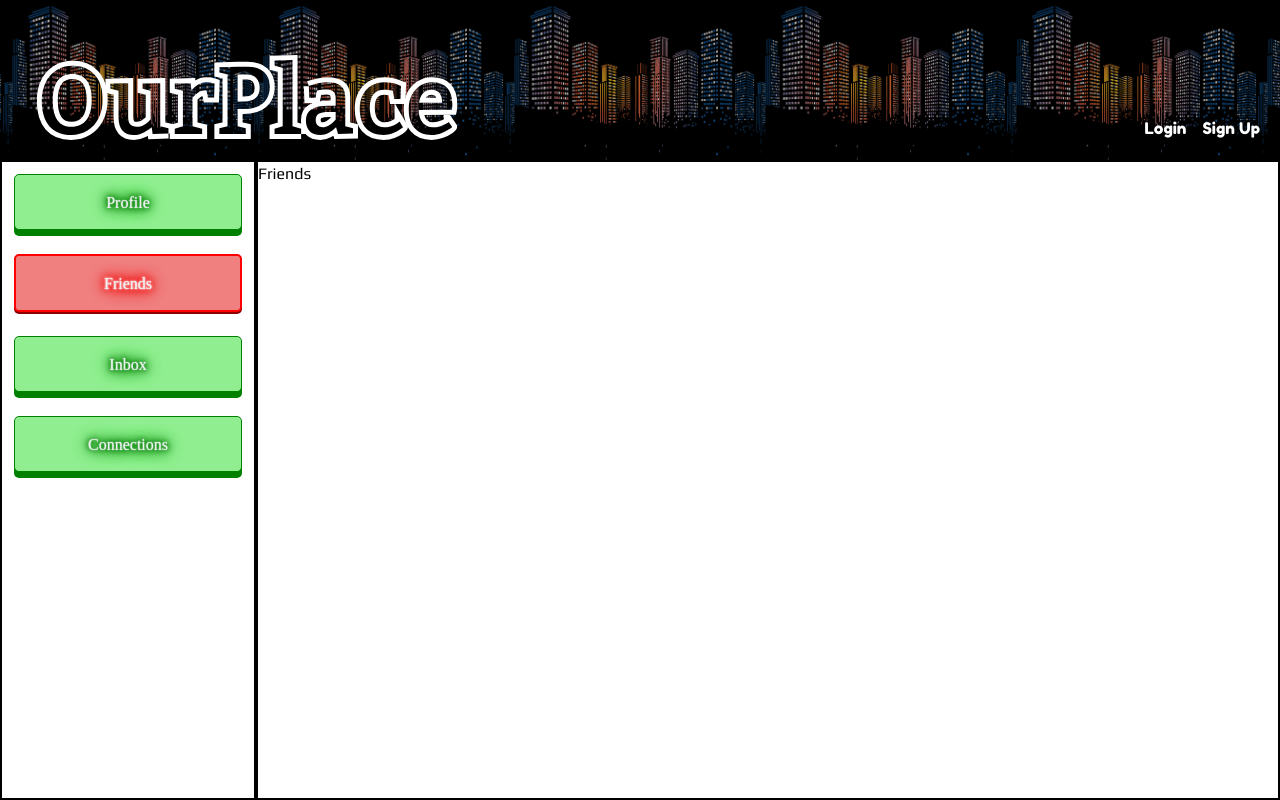
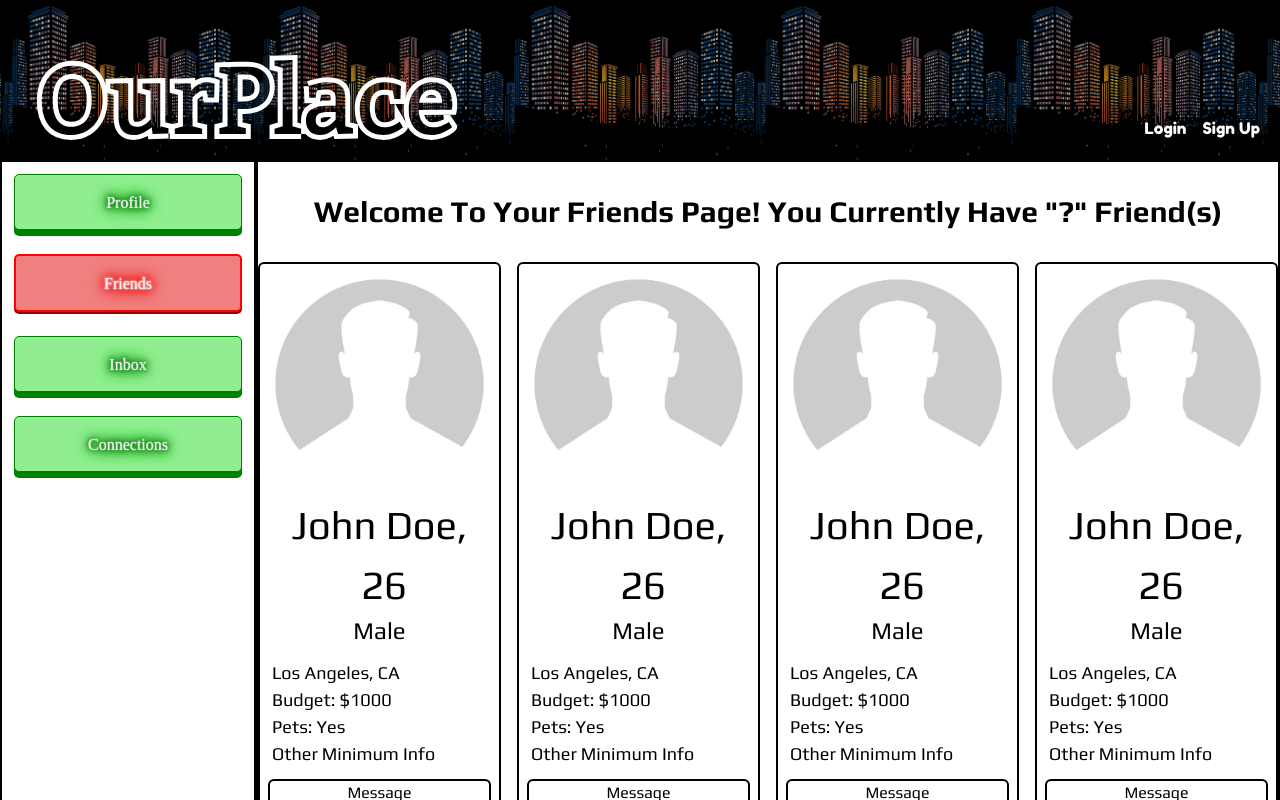
Before and after one commit to awchen85/project-3, a React (Create React App) app in the folder client/: page /dashboard/1 in a window 1280 px wide. Both pictures are taken after a click on the button "Friends". Shown: the top 800 px of the page. Built offline with nearby package versions, Linux system fonts and the light colour scheme; a web font is replaced by a local one.

Commit message:
Styled the DashboardFriends component by adding in some hardcoded profile cards and changing the button on it from saying 'Connect' to 'Message'

```diff
--- a/client/src/components/DashboardFriends/index.js
+++ b/client/src/components/DashboardFriends/index.js
@@ -1,7 +1,129 @@
+/* eslint-disable */
 import React from 'react';
+import placeholder from '../../assets/images/placeholder-icon.jpg';
 
 function DashboardFriends() {
-  return <div>Friends</div>;
+  return (
+    <div>
+      <h1 className="text-center font-bold text-3xl m-8">
+        Welcome To Your Friends Page! You Currently Have "?" Friend(s)
+      </h1>
+      <div className="profile-section grid grid-cols-1 gap-4 md:grid-cols-2 lg:grid-cols-3 xl:grid-cols-4">
+        <section className="profile-card flex flex-col border-2 border-black rounded-md p-2">
+          <div className="profile-card-image">
+            <a href="/">
+              <img className="profile-card-image" src={placeholder} alt="" />
+            </a>
+          </div>
+          <div className="profile-card-header">
+            <h2>
+              <a href="/">
+                John Doe, &nbsp;
+                <span>26</span>
+              </a>
+            </h2>
+            <h3 className="text-2xl">Male</h3>
+          </div>
+          <div className="flex flex-col profile-card-body">
+            <h4>Los Angeles, CA</h4>
+            <h4>Budget: $1000</h4>
+            <h4>Pets: Yes</h4>
+            <h4>Other Minimum Info</h4>
+          </div>
+          <button
+            type="submit"
+            className="message-btn border-2 border-black rounded-md"
+          >
+            Message
+          </button>
+        </section>
+        <section className="profile-card flex flex-col border-2 border-black rounded-md p-2">
+          <div className="profile-card-image">
+            <a href="/">
+              <img className="profile-card-image" src={placeholder} alt="" />
+            </a>
+          </div>
+          <div className="profile-card-header">
+            <h2>
+              <a href="/">
+                John Doe, &nbsp;
+                <span>26</span>
+              </a>
+            </h2>
+            <h3 className="text-2xl">Male</h3>
+          </div>
+          <div className="flex flex-col profile-card-body">
+            <h4>Los Angeles, CA</h4>
+            <h4>Budget: $1000</h4>
+            <h4>Pets: Yes</h4>
+            <h4>Other Minimum Info</h4>
+          </div>
+          <button
+            type="submit"
+            className="message-btn border-2 border-black rounded-md"
+          >
+            Message
+          </button>
+        </section>
+        <section className="profile-card flex flex-col border-2 border-black rounded-md p-2">
+          <div className="profile-card-image">
+            <a href="/">
+              <img className="profile-card-image" src={placeholder} alt="" />
+            </a>
+          </div>
+          <div className="profile-card-header">
+            <h2>
+              <a href="/">
+                John Doe, &nbsp;
+                <span>26</span>
+              </a>
+            </h2>
+            <h3 className="text-2xl">Male</h3>
+          </div>
+          <div className="flex flex-col profile-card-body">
+            <h4>Los Angeles, CA</h4>
+            <h4>Budget: $1000</h4>
+            <h4>Pets: Yes</h4>
+            <h4>Other Minimum Info</h4>
+          </div>
+          <button
+            type="submit"
+            className="message-btn border-2 border-black rounded-md"
+          >
+            Message
+          </button>
+        </section>
+        <section className="profile-card flex flex-col border-2 border-black rounded-md p-2">
+          <div className="profile-card-image">
+            <a href="/">
+              <img className="profile-card-image" src={placeholder} alt="" />
+            </a>
+          </div>
+          <div className="profile-card-header">
+            <h2>
+              <a href="/">
+                John Doe, &nbsp;
+                <span>26</span>
+              </a>
+            </h2>
+            <h3 className="text-2xl">Male</h3>
+          </div>
+          <div className="flex flex-col profile-card-body">
+            <h4>Los Angeles, CA</h4>
+            <h4>Budget: $1000</h4>
+            <h4>Pets: Yes</h4>
+            <h4>Other Minimum Info</h4>
+          </div>
+          <button
+            type="submit"
+            className="message-btn border-2 border-black rounded-md"
+          >
+            Message
+          </button>
+        </section>
+      </div>
+    </div>
+  );
 }
 
 export default DashboardFriends;
```
Also changed, not shown: client/src/components/DashboardProfile/index.js (+0 -44 lines).
